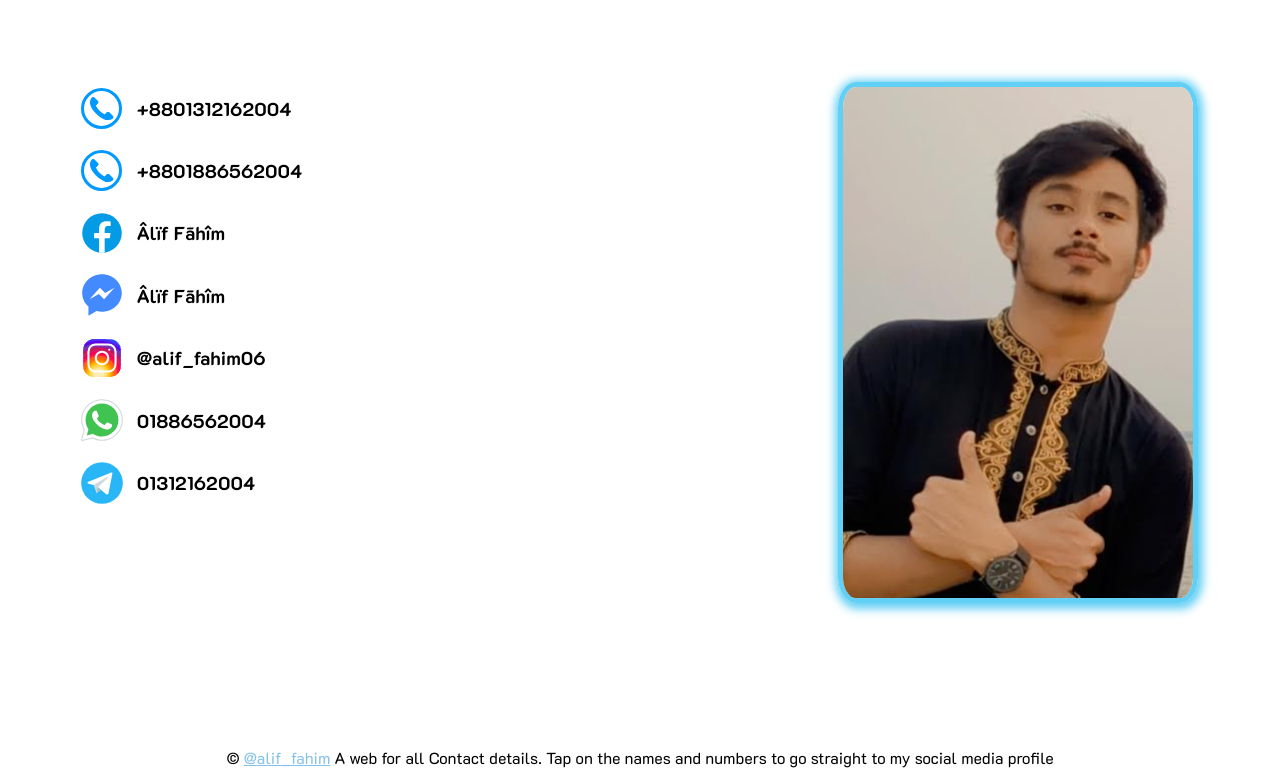
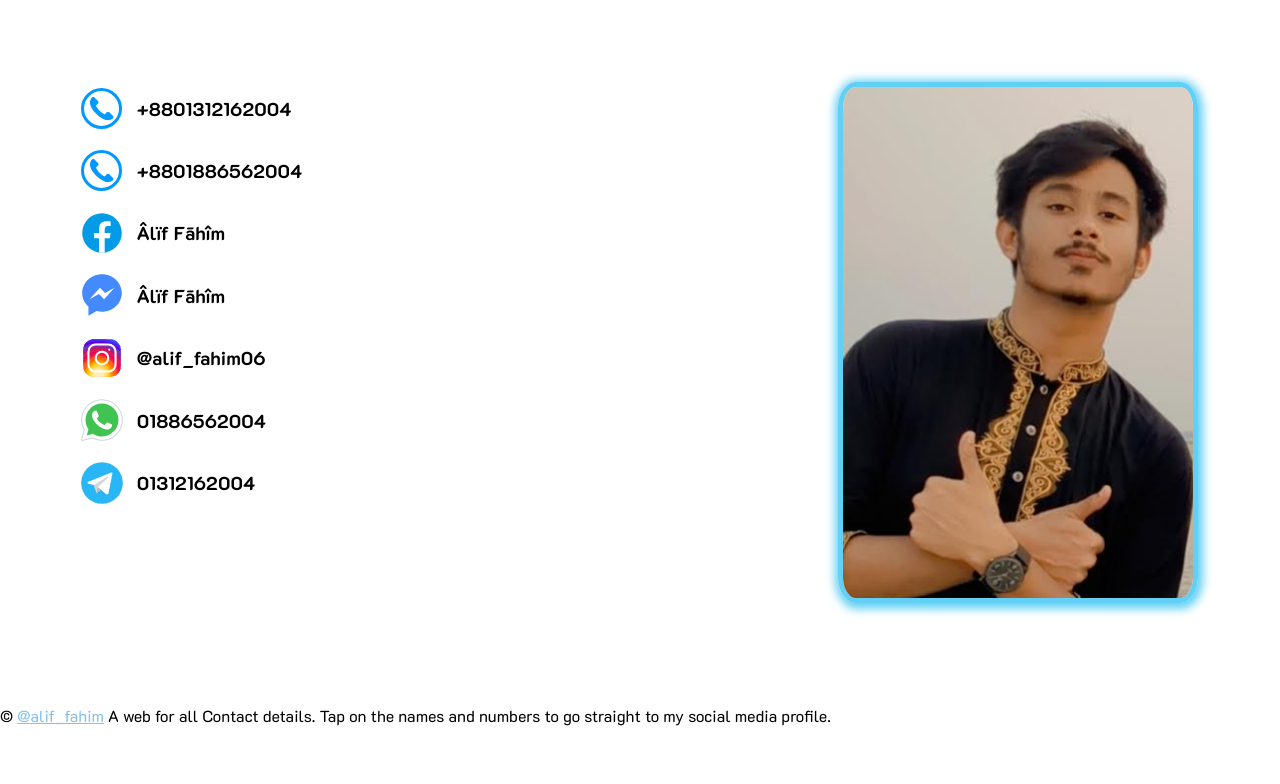
Before and after one commit to aliffahim/aliffahim.github.io, a plain HTML site: page index.html in a window 1280 px wide. Shown: the part 400-1184 px from the top of the page. After the commit the page ends 1142 px from the top, so only its background shows below. Drawn offline with Linux system fonts and the light colour scheme.

Commit message:
Update footer in index.html

```diff
--- a/index.html
+++ b/index.html
@@ -97,12 +97,9 @@
         </div>
     </section>
 
-    <br>
-       <br>
-<footer>
-        <p style="text-align:center">&copy; <spam onclick="window.location.reload()" style="color:rgb(133,193,233);"> <u>@alif_fahim</u> </spam>  A web for all Contact details. Tap on the names and numbers to go straight to my social media profile</p>
-</footer>
+    <footer>
+        <p>&copy; <span onclick="window.location.reload()" style="color:rgb(133,193,233);"> <u>@alif_fahim</u> </span>  A web for all Contact details. Tap on the names and numbers to go straight to my social media profile.</p>
+    </footer>
 
 </body>
-
 </html>
```
